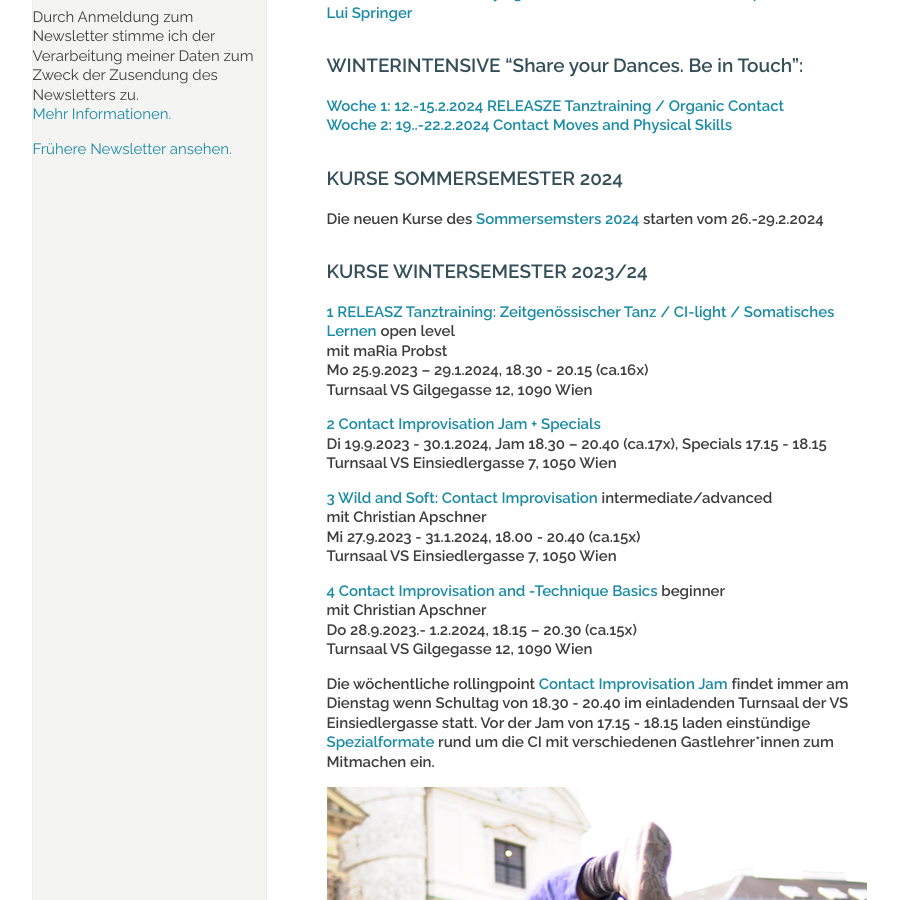
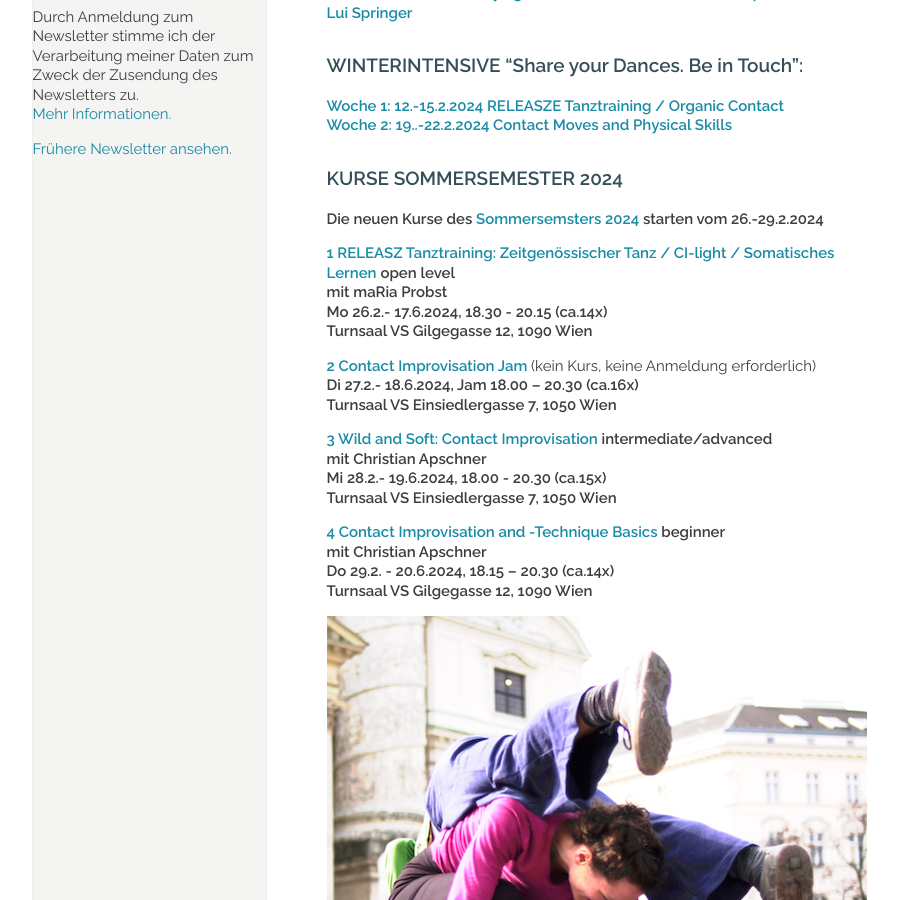
Before and after one commit to manulari/rollingpointat, a Jekyll site: the page built from _pages_de/index.md, in a window 1280 px wide and 900 px high, scrolled down 1182 px. Shown: the whole window, without its empty margins (152-1050 px from the left). Built offline with Jekyll 4.4.1, drawn with Linux system fonts in a browser that asks for light colours; comment, search, counter and statistics services are not loaded.

Commit message:
Update page (de) “index”

```diff
--- a/_pages_de/index.md
+++ b/_pages_de/index.md
@@ -31,28 +31,26 @@ Fotocredit: https://johannes-stolba.net/photography/
 
 **Die neuen Kurse des [Sommersemsters 2024](https://rollingpoint.at/somsem24) starten vom 26.-29.2.2024**
 
-### **KURSE WINTERSEMESTER 2023/24**
-
-**[1 RELEASZ Tanztraining: ](/kurse#mo)[Zeitgenössischer Tanz / CI-light / Somatisches Lernen](/kurse#mo)** **open level**\
+**[1 RELEASZ Tanztraining: ](/kurse#mo)****[Zeitgenössischer Tanz / CI-light / Somatisches Lernen](/kurse#mo)** **open level**\
  **mit maRia Probst**\
-**Mo 25.9.2023 – 29.1.2024, 18.30 - 20.15 (ca.16x)**\
+**Mo 26.2.- 17.6.2024, 18.30 - 20.15 (ca.14x)**\
 **Turnsaal VS Gilgegasse 12, 1090 Wien**
 
-**[2 Contact Improvisation Jam + Specials](/kurse#di)**\
-**Di 19.9.2023  - 30.1.2024, Jam 18.30 – 20.40 (ca.17x), Specials 17.15 - 18.15**\
+**[2 Contact Improvisation Jam ](/kurse#di)**(kein Kurs, keine Anmeldung erforderlich)\
+**Di 27.2.- 18.6.2024, Jam 18.00 – 20.30 (ca.16x)**\
 **Turnsaal VS Einsiedlergasse 7, 1050 Wien**
 
 **[3 Wild and Soft: Contact Improvisation ](/kurse#mi) intermediate/advanced**\
 **mit Christian Apschner**\
-**Mi 27.9.2023 - 31.1.2024, 18.00 - 20.40 (ca.15x)**\
+**Mi 28.2.- 19.6.2024, 18.00 - 20.30 (ca.15x)**\
 **Turnsaal VS Einsiedlergasse 7, 1050 Wien**
 
 **[4 Contact Improvisation and -Technique Basics  ](/kurse#do)beginner**\
 **mit Christian Apschner**\
-**Do 28.9.2023.- 1.2.2024, 18.15 – 20.30 (ca.15x)**\
+**Do 29.2. - 20.6.2024, 18.15 – 20.30 (ca.14x)**\
 **Turnsaal VS Gilgegasse 12, 1090 Wien**
 
-**Die wöchentliche rollingpoint [Contact Improvisation Jam ](https://rollingpoint.at/jams)findet immer am Dienstag wenn Schultag von 18.30 -  20.40 im einladenden Turnsaal der VS Einsiedlergasse statt. Vor der Jam von 17.15 - 18.15 laden einstündige [Spezialformate](https://rollingpoint.at/jams#special) rund um die  CI mit verschiedenen Gastlehrer*innen zum Mitmachen ein.**
+
 
 ![Mehr CI auf der Stiege](/assets/uploads/dsc_1941a.jpg "Mehr CI auf der Stiege")
 
```
